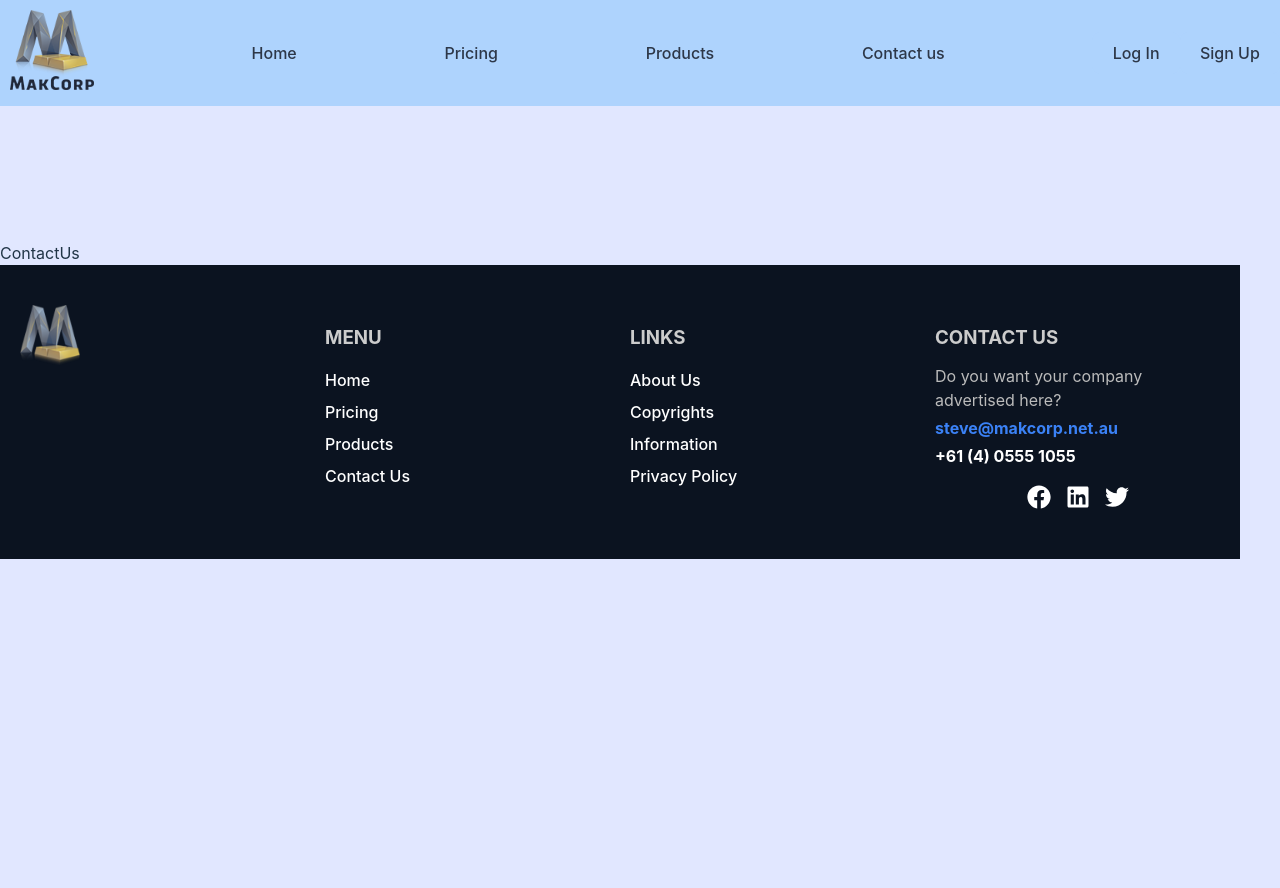
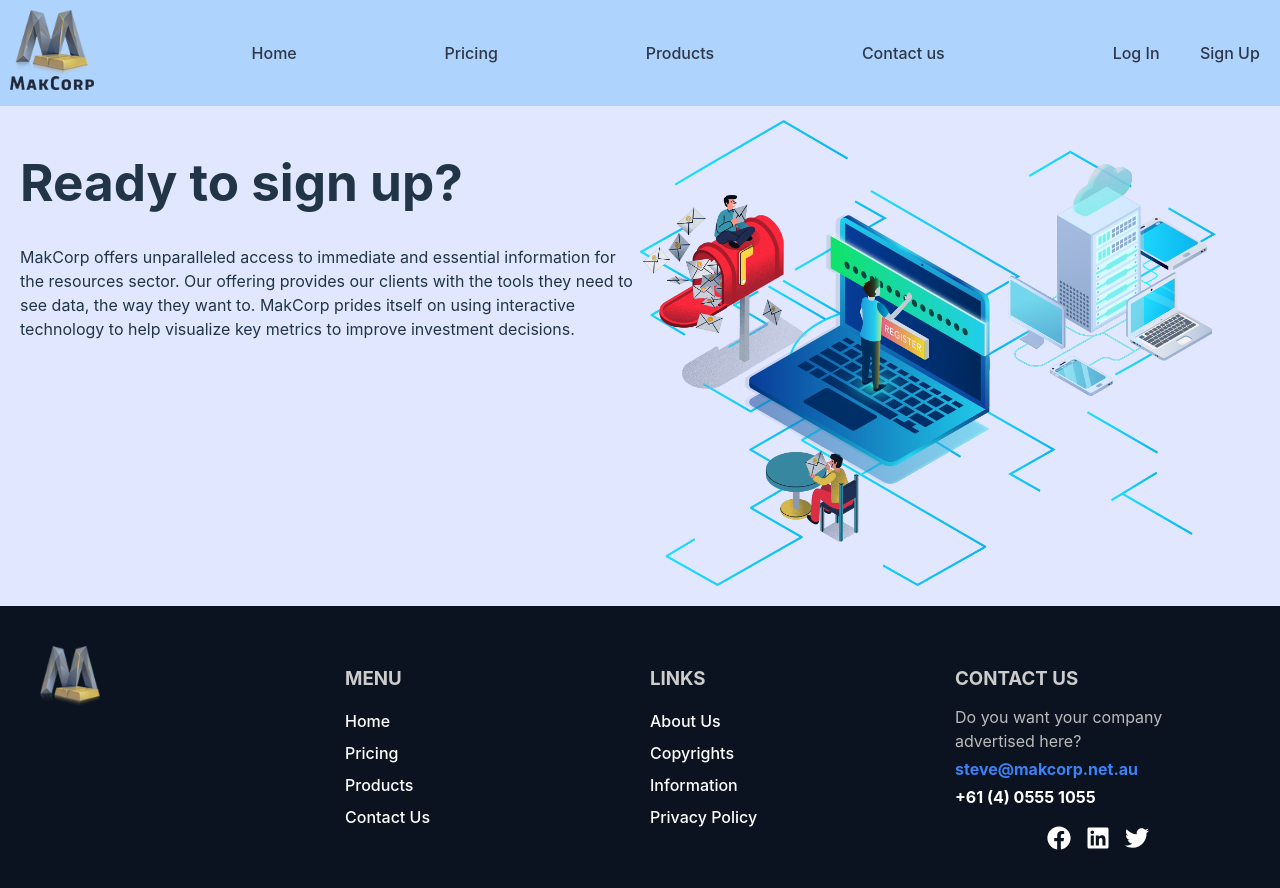
Before and after one commit to jayshah41/Puzzled, a React (Vite) app: page /contact-us in a window 1280 px wide. Shown: the top 888 px of the page. Before the commit the page ends 800 px from the top, so only its background shows below. Built offline with nearby package versions, Linux system fonts and the light colour scheme.

Commit message:
Contact us top information is done

```diff
--- /dev/null
+++ b/src/components/ContactUsHero.jsx
@@ -0,0 +1,18 @@
+import React from 'react';
+import contactUsHeaderImage from '../assets/contactus-header-image.png';
+import '../styles/GeneralStyles.css';
+
+const ContactUsHero = () => {
+  return (
+    <div className="two-card-container standard-padding">
+        <div>
+        <h1>Ready to sign up?</h1>
+        <p>MakCorp offers unparalleled access to immediate and essential information for the resources sector. Our offering provides our clients with the tools they need to see data, the way they want to.
+            MakCorp prides itself on using interactive technology to help visualize key metrics to improve investment decisions.</p>
+        </div>
+        <img src={contactUsHeaderImage} style={{ width: '45vw'}}></img>
+    </div>
+  )
+}
+
+export default ContactUsHero
--- a/src/pages/ContactUs.jsx
+++ b/src/pages/ContactUs.jsx
@@ -1,8 +1,11 @@
 import React from 'react'
+import ContactUsHero from '../components/ContactUsHero';
 
 const ContactUs = () => {
   return (
-    <div>ContactUs</div>
+    <>
+      <ContactUsHero/>
+    </>
   )
 }
 
```
Also changed, not shown: src/assets/contactus-header-image.png (added).
